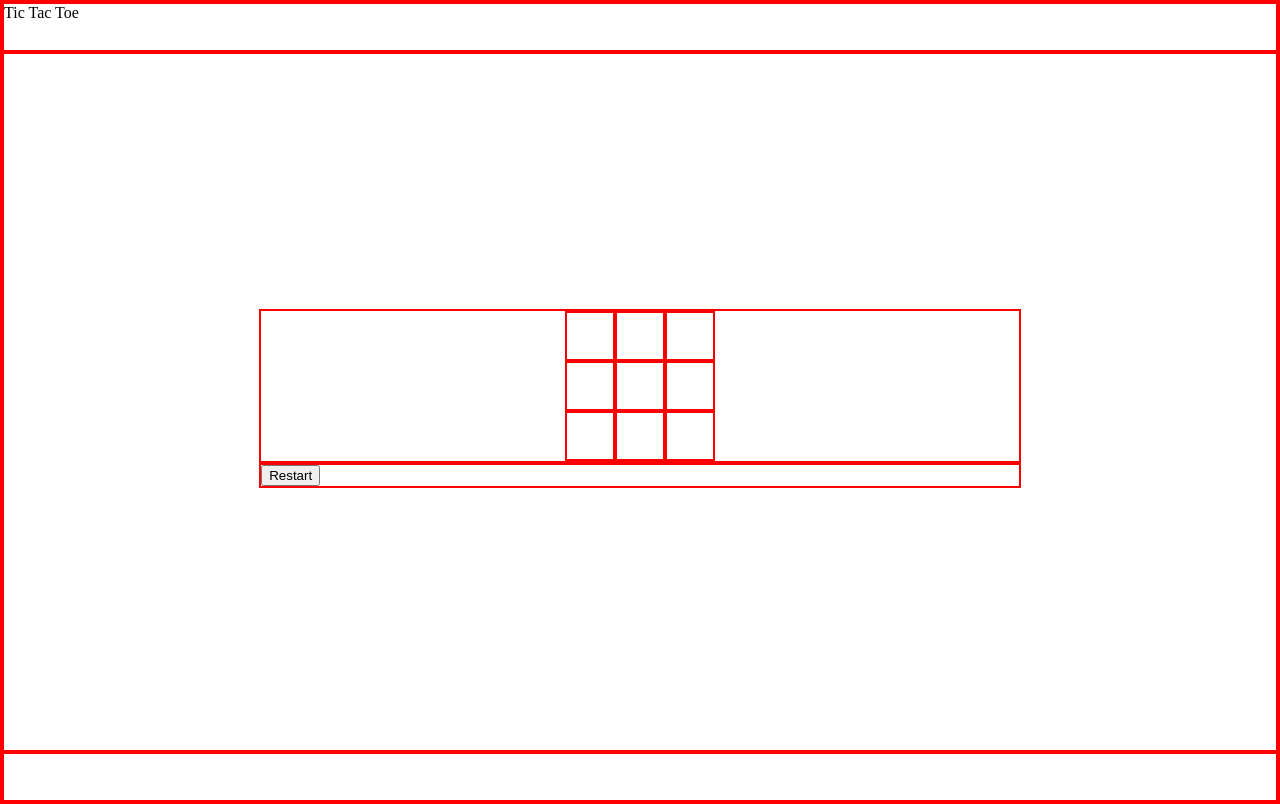
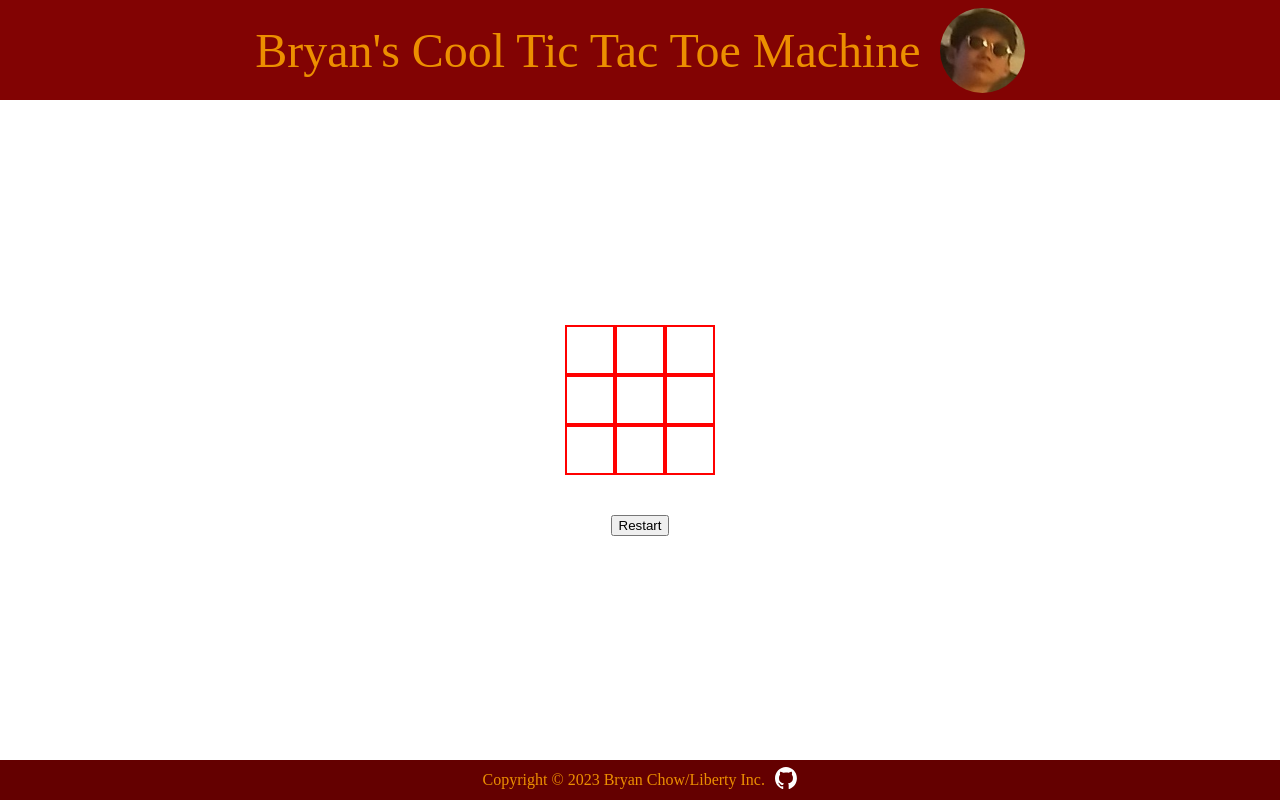
Before and after one commit to Bchow2001/tictactoe, a website: page index.html in a window 1280 px wide. Drawn offline with Linux system fonts and the light colour scheme.

Commit message:
Final commit

```diff
--- a/index.html
+++ b/index.html
@@ -10,21 +10,28 @@
 </head>
 <body>
     <div class="wrapper">
-        <div class="header">Tic Tac Toe</div>
+        <div class="title-wrapper">
+            <div id="title">Bryan's Cool Tic Tac Toe Machine</div>
+            <img id="logo" src="resources/Logo.jpg" alt="Bryan's Face">
+        </div>
         <div class="content">
             <div class="grid-wrapper">
 
             </div>
             <div class="restart-button">
-                <button>Restart</button>
+                <button id="restart">Restart</button>
             </div>
         </div>
-        <div class="footer"></div>
+        <div class="footer-wrapper">
+            <div id="copyright">Copyright © 2023 Bryan Chow/Liberty Inc.</div>
+            <a href="https://github.com/Bchow2001"><img id="github" src="resources/github-mark-white.svg" alt="Github Logo"></a>
+        </div>
     </div>
     <!-- Modal -->
     <div id="result-modal" class="result-modal">
         <div class="modal-content">
           <div class="close">&times;</div>
+          <div class="message-div"></div>
         </div>
       </div>
 </body>
--- a/script.js
+++ b/script.js
@@ -33,6 +33,7 @@ const playerList = (() => {
 
 const gameController = (() => {
     displayController.displayGrid();
+    const restartBtn = document.querySelector("#restart");
     const {array} = gameBoard;
     const {players} = playerList;
     let activePlayer = players[0];
@@ -86,12 +87,12 @@ const gameController = (() => {
         const modal = document.querySelector(".result-modal");
         const span = document.querySelector(".close");
         const modalContent = document.querySelector(".modal-content")
-        const message = document.createElement("div")
+        const message = document.querySelector(".message-div")
         if (winChecker().roundWon === "win") {
-            message.innerText = "";
-            message.innerText = `${activePlayer.token} won`;
+            message.innerHTML = "";
+            message.innerText = `${activePlayer.token} Won`;
         } else if (winChecker().roundWon === "tie") {
-            message.innerText = "";
+            message.innerHTML = "";
             message.innerText ="Tie";
         }
         modalContent.appendChild(message)
@@ -107,8 +108,13 @@ const gameController = (() => {
     });
 
     const restart = (() => {
+        array.fill(null);
+        displayController.displayGrid();
+        displayWrapper.addEventListener("click", addToken);
+        [activePlayer] = players;
+    });
 
-    })
+
 
     const addToken = (e) => {
         if (e.target && e.target.matches(".cell") && array[e.target.dataset.key] === null) {
@@ -140,5 +146,7 @@ const gameController = (() => {
         };
     };
 
-    displayWrapper.addEventListener("click", addToken)
+    restartBtn.addEventListener("click", restart);
+    displayWrapper.addEventListener("click", addToken);
+
 })();
--- a/styles.css
+++ b/styles.css
@@ -6,18 +6,48 @@ body {
     padding: 0;
 }
 
-div {
-    border: 2px red solid;
+.wrapper {
+  height: 100%;
+  width: 100%;
+  display: grid;
+  grid-template-rows: 100px 1fr 40px;
 }
 
-.wrapper {
-    height: 100%;
-    display: grid;
-    grid-template-rows: 50px 1fr 50px;
+/* div {
+    border: 2px red solid;
+} */
+
+/* Title Styles */
+.title-wrapper {
+    display: flex;
+    justify-content: center;
+    align-items: center;
+    gap: 1.5%;
+    background-color: rgba(129,0,0,0.99);
 }
 
+#title {
+    display: flex;
+    justify-content: center;
+    align-items: center;
+    font-size: 48px;
+    color: rgb(236,143,0);
+}
+
+#logo {
+    border-radius: 50%;
+    height: 85px;
+    width: 85px;
+}
+
+/* Content Wrapper */
+
 .content {
-    padding: 20%;
+    display: flex;
+    flex-direction: column;
+    justify-content: center;
+    align-items: center;
+    gap: 40px;
 }
 
 .grid-wrapper {
@@ -31,7 +61,41 @@ div {
    display: grid;
    justify-content: center;
    align-items: center;
+   border: 2px red solid;
 }
+
+.restart-button {
+  display: flex;
+  justify-content: center;
+  align-items: center;
+}
+
+/* Footer Styles */
+
+.footer-wrapper {
+    display: flex;
+    justify-content: center;
+    align-items: center;
+    gap: 10px;
+    background-color: rgb(100, 0, 0);
+}
+
+#copyright {
+    color: rgb(236,143,0);
+    font-weight: 530;
+}
+
+#github{
+    height: 22px;
+    width: auto;
+    transition: all 0.3s ease-in-out 0s;
+}
+
+#github:hover{
+    transform: rotate(360deg);
+    transition: all 0.3s ease-in-out 0s;
+}
+
 
 /* Modal Styles */
 /* The Modal (background) */
@@ -54,13 +118,25 @@ div {
   margin: 15% auto; /* 15% from the top and centered */
   padding: 20px;
   border: 1px solid #888;
-  width: 30%; /* Could be more or less, depending on screen size */
+  width: 15%; /* Could be more or less, depending on screen size */
+  height: 10%;
+  display: grid;
+  grid-template-columns: 1fr;
+  grid-template-rows: 15px 1fr;
+  align-items: center;
+}
+
+.message-div {
+  display: flex;
+  justify-content: center;
+  align-items: center;
+  font-size: 36px;
 }
 
 /* The Close Button */
 .close {
   color: #aaa;
-  float: right;
+  justify-self: end;
   font-size: 28px;
   font-weight: bold;
 }
```
Also changed, not shown: resources/Logo.jpg (added), resources/github-mark-white.svg (added), resources/github-mark.svg (added).
